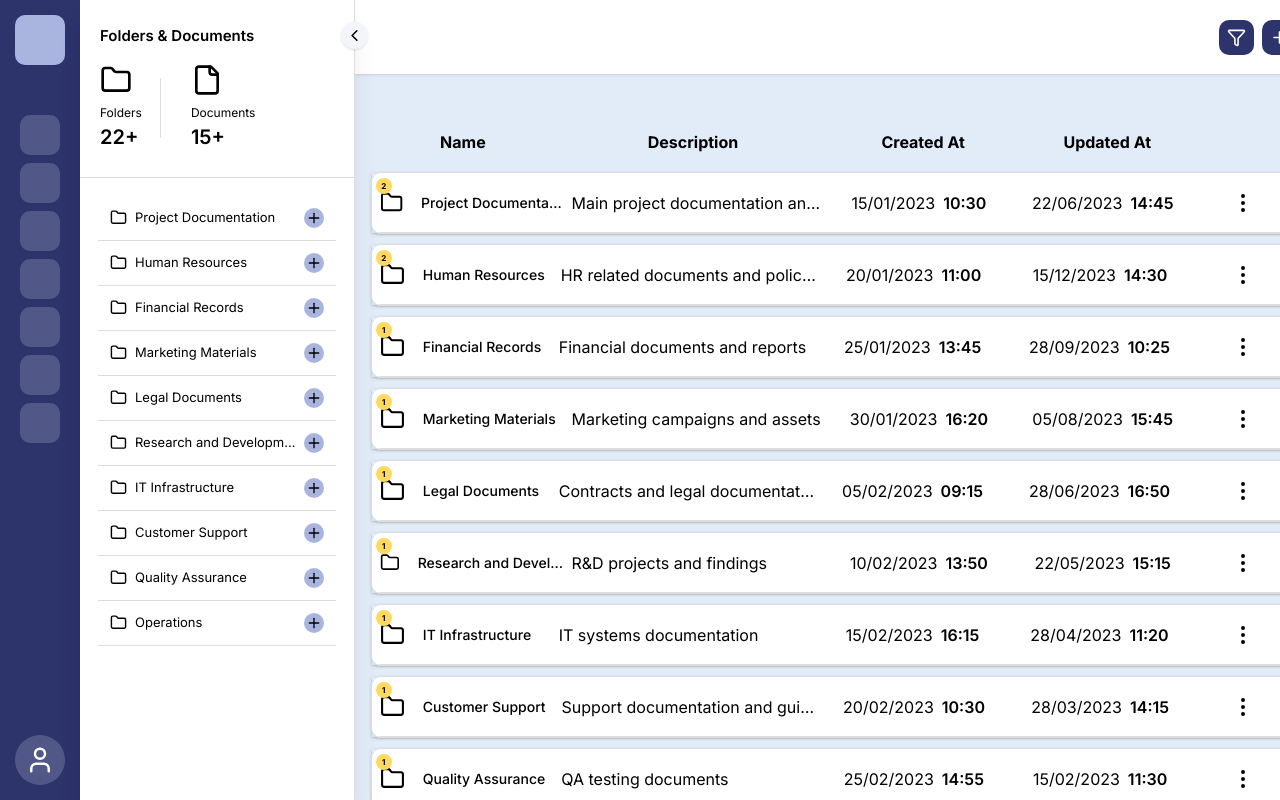
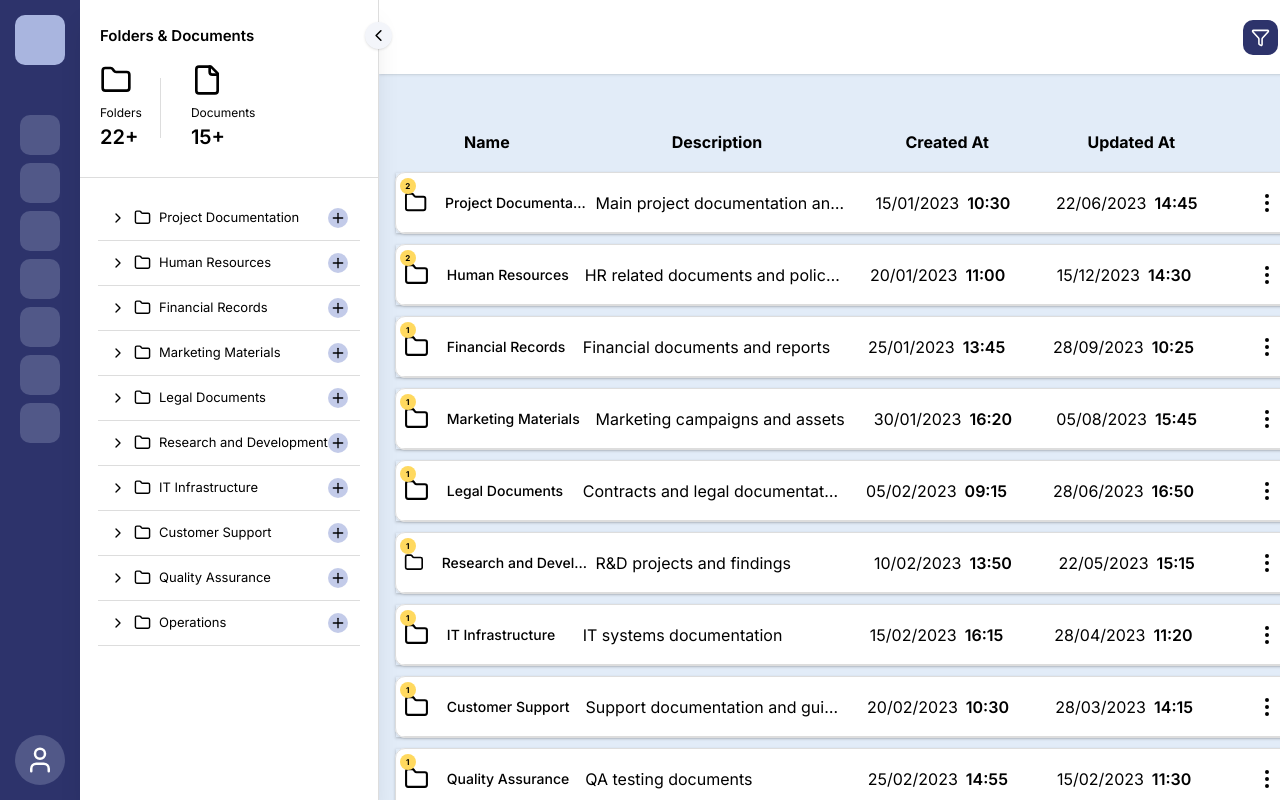
Before and after one commit to hamid1882/doc-management-system-NSM-, a Next.js app: page / in a window 1280 px wide. Built offline with nearby package versions, Linux system fonts and the light colour scheme.

Commit message:
feat: add on tree feature

```diff
--- a/src/app/components/AddItemsPopover.tsx
+++ b/src/app/components/AddItemsPopover.tsx
@@ -5,10 +5,11 @@ import {
 } from "@material-tailwind/react";
 import { Plus } from "lucide-react";
 import { useState } from "react";
-import { useRecoilState } from "recoil";
+import { useRecoilState, useSetRecoilState } from "recoil";
 import {
   isCreateFilePopupState,
   isCreateFolderPopupState,
+  selectedItemIdState,
 } from "../redux/atoms";
 
 function AddItemsPopover() {
@@ -19,14 +20,17 @@ function AddItemsPopover() {
   const [openCreateFileModel, setOpenCreateFileModal] = useRecoilState(
     isCreateFilePopupState
   );
+  const setSelectedItemId = useSetRecoilState(selectedItemIdState);
 
   const handleOpen = () => {
     setIsPopover(false);
+    setSelectedItemId(null);
     setOpenCreateFolderModal(!openCreateFolderModal);
   };
 
   const handleFileOpen = () => {
     setIsPopover(false);
+    setSelectedItemId(null);
     setOpenCreateFileModal(!openCreateFileModel);
   };
 
@@ -44,12 +48,12 @@ function AddItemsPopover() {
           placeholder="Create Folder"
           onPointerEnterCapture={() => {}}
           onPointerLeaveCapture={() => {}}
-          className="shadow-2xl border border-gray-100 w-[150px] outline-0 rounded-[10px] overflow-hidden"
+          className="shadow-2xl border border-gray-100 w-[150px] outline-0 rounded-[10px] overflow-hidden p-0"
         >
           <>
             <button
               onClick={handleOpen}
-              className=" w-full p-[12px] hover:bg-primary-100/80 cursor-pointer text-left active:outline-0 focus:outline-0"
+              className=" w-full p-[12px] hover:bg-primary-100/80 cursor-pointer text-left active:outline-0 focus:outline-0 border-b border-b-gray-100"
             >
               <p>Create Folder</p>
             </button>
--- a/src/app/components/ContentRowPopover.tsx
+++ b/src/app/components/ContentRowPopover.tsx
@@ -10,16 +10,17 @@ import {
   Pencil,
   Trash2,
 } from "lucide-react";
-import React, { useState } from "react";
+import { useState } from "react";
 import { useRecoilCallback, useSetRecoilState } from "recoil";
 import {
   isCreateFilePopupState,
   isCreateFolderPopupState,
   removeItemById,
   selectedFilesState,
+  selectedItemIdState,
 } from "../redux/atoms";
 
-function ContentRowPopover({ id }: { id: number }) {
+function ContentRowPopover({ id, type }: { id: number; type: string }) {
   const [popoverOpen, setPopoverOpen] = useState(false);
   const openCreateFolderPopup = useSetRecoilState(isCreateFolderPopupState);
   const openCreateFilePopup = useSetRecoilState(isCreateFilePopupState);
@@ -28,6 +29,7 @@ function ContentRowPopover({ id }: { id: number }) {
     set(removeItemById(id), []); // The second parameter should be an empty array instead of null
     setSelectedFilesState([]);
   });
+  const setSelectedItemId = useSetRecoilState(selectedItemIdState);
 
   return (
     <Popover
@@ -44,7 +46,7 @@ function ContentRowPopover({ id }: { id: number }) {
         placeholder="Folder Details"
         onPointerEnterCapture={() => {}}
         onPointerLeaveCapture={() => {}}
-        className="min-w-[150px] w-fit border border-gray-100 rounded-[10px] shadow outline-0 overflow-hidden"
+        className="min-w-[150px] w-fit border border-gray-100 rounded-[10px] shadow outline-0 overflow-hidden p-0"
       >
         <div className="p-[12px] bg-white border-b border-b-gray-100 flex items-center gap-[8px] hover:bg-primary-100/80 cursor-pointer">
           <Pencil className="w-[20px] h-[20px]" />
@@ -60,18 +62,25 @@ function ContentRowPopover({ id }: { id: number }) {
           <Trash2 className="w-[20px] h-[20px]" />
           <p>Delete</p>
         </div>
+        {type === "folder" ? (
           <div
             onClick={() => {
               openCreateFolderPopup(true);
               setPopoverOpen(false);
+              setSelectedItemId(id);
             }}
             className="p-[12px] bg-white border-b border-b-gray-100 flex items-center gap-[8px] hover:bg-primary-100/80 cursor-pointer"
           >
             <FolderPlus className="w-[20px] h-[20px]" />
             <p>Create Folder</p>
           </div>
+        ) : (
+          <></>
+        )}
+        {type === "folder" ? (
           <div
             onClick={() => {
+              setSelectedItemId(id);
               openCreateFilePopup(true);
               setPopoverOpen(false);
             }}
@@ -80,6 +89,9 @@ function ContentRowPopover({ id }: { id: number }) {
             <FilePlus className="w-[20px] h-[20px]" />
             <p>Upload Document</p>
           </div>
+        ) : (
+          <></>
+        )}
       </PopoverContent>
     </Popover>
   );
--- a/src/app/components/FolderItem.tsx
+++ b/src/app/components/FolderItem.tsx
@@ -1,45 +1,82 @@
-import { File, Folder, Plus } from "lucide-react";
-import { useRecoilValue, useSetRecoilState } from "recoil";
-import { isCreateFolderPopupState, selectedFilesState } from "../redux/atoms";
+import { ChevronRight, File, Folder, Plus } from "lucide-react";
+import { useSetRecoilState } from "recoil";
+import { TreeItem } from "../data/initialContent";
+import { isCreateFolderPopupState } from "../redux/atoms";
+
+interface FolderItemProps {
+  data: TreeItem;
+  selectedId: number | null;
+  handleFolderSelect: (id: number, type: string) => void;
+  level?: number;
+}
 
 function FolderItem({
-  id,
-  name,
-  type,
+  data,
+  selectedId,
   handleFolderSelect,
-}: {
-  id: number;
-  name: string;
-  type: string;
-  handleFolderSelect: (id: number) => void;
-}) {
-  const selectedFilesArr = useRecoilValue(selectedFilesState);
+  level = 0,
+}: FolderItemProps) {
   const setAddFolderPopup = useSetRecoilState(isCreateFolderPopupState);
 
   return (
+    <div className="flex flex-col gap-[6px] w-full">
       <div
-      onClick={() => handleFolderSelect(id)}
-      className={`flex justify-between p-[12px] border-b border-b-gray-100 cursor-pointer ${
-        selectedFilesArr &&
-        selectedFilesArr[selectedFilesArr.length - 1] === name
+        onClick={() => handleFolderSelect(data.id, data.type)}
+        className={`flex justify-between p-[12px] border-b border-b-gray-100 cursor-pointer relative ${
+          selectedId === data.id
             ? "bg-primary-200/50 hover:bg-primary-200/30"
             : "hover:bg-primary-150"
         }`}
       >
         <div className="flex items-center gap-[8px] w-[90%]">
-        {type === "folder" ? (
-          <Folder className="w-[17px] h-[17px]" />
+          {/* Add left padding based on level */}
+          <div
+            style={{ paddingLeft: `${level * 24}px` }}
+            className="flex items-center gap-[8px]"
+          >
+            {data.type === "folder" && (
+              <ChevronRight
+                className={`${
+                  data.expanded ? "rotate-90" : ""
+                } transition-all z-10`}
+                size={16}
+              />
+            )}
+            {data.type === "folder" ? (
+              <Folder className="w-[17px] h-[17px] z-10" />
             ) : (
-          <File className="w-[26px] h-[26px]" />
+              <File className="w-[17px] h-[17px] z-10" />
             )}
-        <p className="text-[13px] font-[400] truncate">{name}</p>
+            <p className="text-[13px] font-[400] truncate">{data.name}</p>
           </div>
+        </div>
+        {data.type === "folder" && (
           <div
-        onClick={() => setAddFolderPopup(true)}
-        className="w-[20px] h-[20px] rounded-full bg-primary-200 hover:bg-secondary-500 hover:text-white"
+            onClick={(e) => {
+              e.stopPropagation();
+              setAddFolderPopup(true);
+            }}
+            className="w-[20px] h-[20px] rounded-full bg-primary-200/70 hover:bg-secondary-500 hover:text-white flex items-center justify-center"
           >
             <Plus className="w-full h-full font-thin text-[8px] p-[2px]" />
           </div>
+        )}
+      </div>
+
+      {/* Recursively render children when expanded */}
+      {data.expanded && data.children && data.children.length > 0 && (
+        <div className="w-full">
+          {data.children.map((child, index) => (
+            <FolderItem
+              key={`${data.id}-${index}`}
+              data={child}
+              selectedId={selectedId}
+              handleFolderSelect={handleFolderSelect}
+              level={level + 1}
+            />
+          ))}
+        </div>
+      )}
     </div>
   );
 }
--- a/src/app/components/FolderSidebar.tsx
+++ b/src/app/components/FolderSidebar.tsx
@@ -1,19 +1,20 @@
 "use client";
 
 import { AlignJustify, ChevronLeft, File, Folder } from "lucide-react";
-import FolderItem from "./FolderItem";
 import { useState } from "react";
 import { useRecoilState, useRecoilValue, useSetRecoilState } from "recoil";
+import {
+  findItemAndParents,
+  toggleFolderExpanded,
+} from "../data/initialContent";
 import {
   allDataState,
   getAllFilesNumbers,
   getAllFoldersNumbers,
   selectedFilesState,
+  selectedItemIdState,
 } from "../redux/atoms";
-import {
-  findItemAndParents,
-  toggleFolderExpanded,
-} from "../data/initialContent";
+import FolderItem from "./FolderItem";
 
 const items = [
   {
@@ -37,9 +38,14 @@ function FolderSidebar() {
   const setSelectedFiles = useSetRecoilState<string[]>(selectedFilesState);
   const folderCount = useRecoilValue(getAllFoldersNumbers);
   const fileCount = useRecoilValue(getAllFilesNumbers);
+  const setSelectedItemId = useSetRecoilState(selectedItemIdState);
 
-  const handleFolderSelect = (id: number) => {
+  const handleFolderSelect = (id: number, type: string) => {
     setSelectedFiles([]);
+
+    if (type === "folder") {
+      setSelectedItemId(id);
+    }
 
     const updatedItems = toggleFolderExpanded(rowItems, id);
     setRowItems(updatedItems);
@@ -106,11 +112,11 @@ function FolderSidebar() {
             {allTableData && allTableData.length > 0 ? (
               allTableData.map((itemData, index) => (
                 <FolderItem
-                  id={itemData.id}
-                  name={itemData.name}
-                  type={itemData.type}
                   key={index}
+                  data={itemData}
+                  selectedId={null} // You might want to use a state variable here
                   handleFolderSelect={handleFolderSelect}
+                  level={0}
                 />
               ))
             ) : (
--- a/src/app/components/FolderTree.tsx
+++ b/src/app/components/FolderTree.tsx
@@ -4,7 +4,7 @@ import MainContentRow from "./MainContentRow";
 interface FolderTreeProps {
   data: TreeItem;
   selectedId: number | null;
-  handleFolderSelect: (id: number) => void;
+  handleFolderSelect: (id: number, type: string) => void;
   level?: number;
 }
 
--- a/src/app/components/MainContent.tsx
+++ b/src/app/components/MainContent.tsx
@@ -6,17 +6,26 @@ import {
   findItemAndParents,
   toggleFolderExpanded,
 } from "../data/initialContent";
-import { allDataState, selectedFilesState } from "../redux/atoms";
+import {
+  allDataState,
+  selectedFilesState,
+  selectedItemIdState,
+} from "../redux/atoms";
 import FolderTree from "./FolderTree";
 
 function MainContent() {
   const [rowItems, setRowItems] = useRecoilState(allDataState);
   const [selectedId, setSelectedId] = useState<number | null>(null);
   const setSelectedFiles = useSetRecoilState<string[]>(selectedFilesState);
+  const setSelectedItemId = useSetRecoilState(selectedItemIdState);
 
-  const handleFolderSelect = (id: number) => {
+  const handleFolderSelect = (id: number, type: string) => {
     setSelectedFiles([]);
     setSelectedId(id);
+
+    if (type === "folder") {
+      setSelectedItemId(id);
+    }
 
     const updatedItems = toggleFolderExpanded(rowItems, id);
     setRowItems(updatedItems);
--- a/src/app/redux/atoms.ts
+++ b/src/app/redux/atoms.ts
@@ -143,3 +143,8 @@ export const removeItemById = selectorFamily({
       });
     },
 });
+
+export const selectedItemIdState = atom<number | null>({
+  key: "selectedItemIdState",
+  default: null,
+});
```
Also changed, not shown: src/app/components/AddFiltersPopover.tsx (+34 -2 lines), src/app/components/CreateFolderModal.tsx (+40 -4 lines), src/app/components/MainContentRow.tsx (+4 -4 lines), src/app/components/UploadFilePopup.tsx (+40 -3 lines), src/app/data/initialContent.ts (+0 -33 lines). Lines whose indentation alone changed are shown as unchanged.
